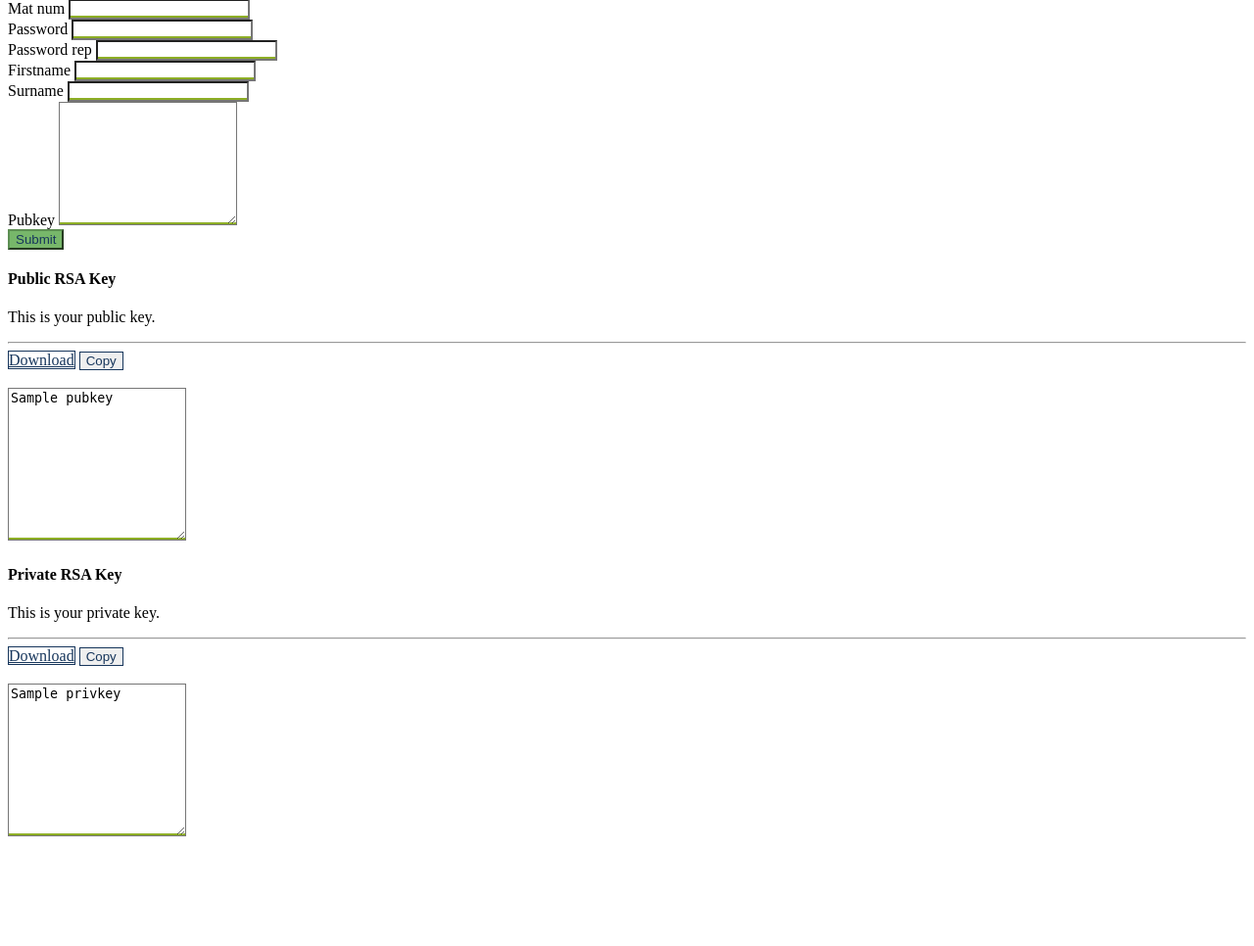
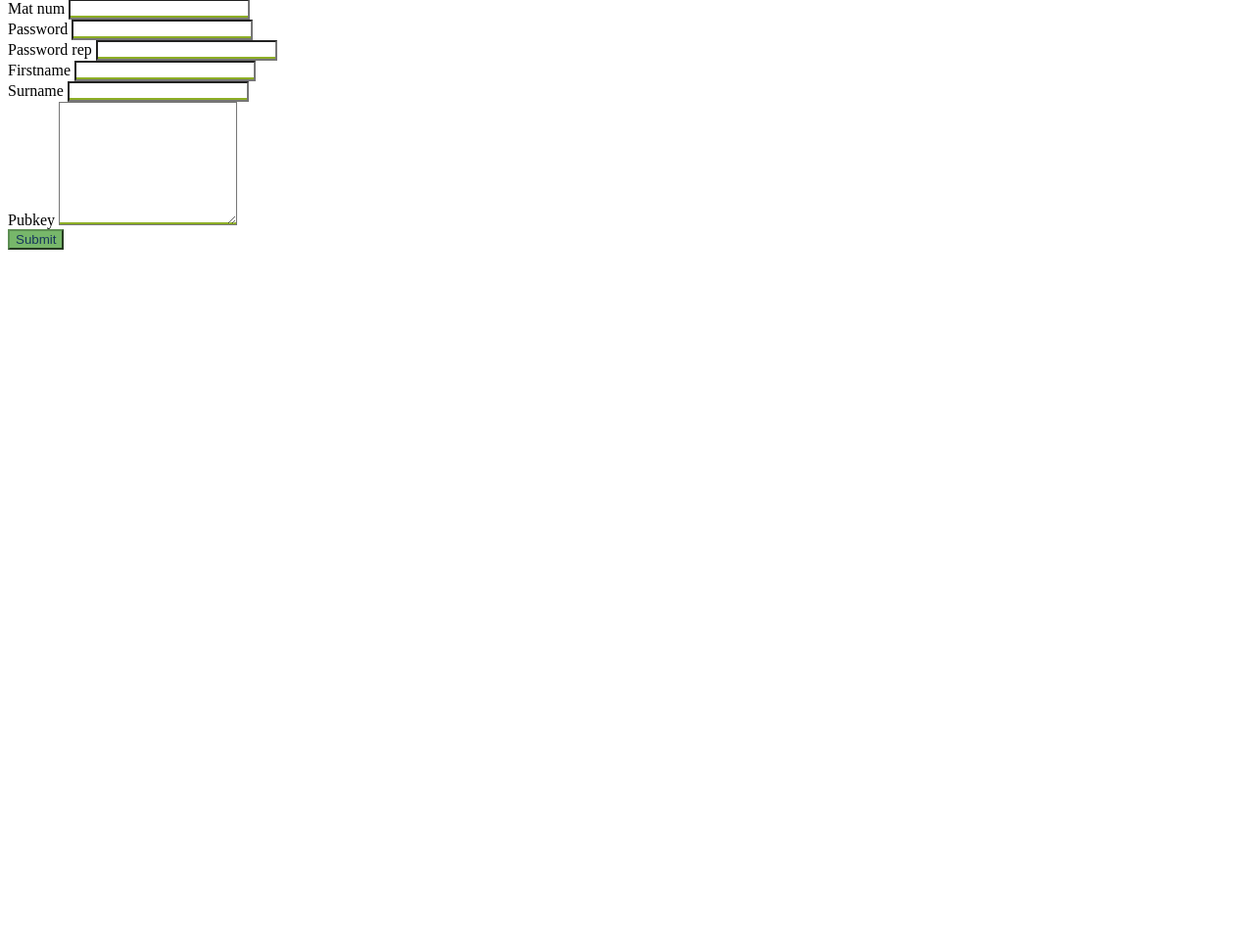
Before and after one commit to remote-exercise-framework/ref, a Python web app: template webapp/ref/templates/student_getkey.html in a window 1280 px wide. Shown: the part 172-1138 px from the top of the page at 98% size. After the commit the page ends 427 px from the top, so only its background shows below. Run offline with Jinja, Linux system fonts and the light colour scheme; the template is opened without the code that fills it: most values are stand-ins (such as "Sample title", 1, 10 or a date in 2020); form fields are guessed from the names that the template uses; some libraries are stand-ins or nearby versions.

Commit message:
Fix bug when user tries to register with existing key but enters wrong password

```diff
--- a/webapp/ref/templates/student_getkey.html
+++ b/webapp/ref/templates/student_getkey.html
@@ -77,7 +77,7 @@ function copy_text(id) {
 
 {% endif %}
 
-{% if pubkey %}
+{% if pubkey and signed_mat %}
 
     <div class="alert alert-success" role="alert">
         <h4 class="alert-heading">Public RSA Key</h4>
@@ -93,7 +93,7 @@ function copy_text(id) {
 
 {% endif %}
 
-{% if privkey %}
+{% if privkey and signed_mat %}
 
     <div class="alert alert-success" role="alert">
         <h4 class="alert-heading">Private RSA Key</h4>
--- a/webapp/ref/templates/student_restorekey.html
+++ b/webapp/ref/templates/student_restorekey.html
@@ -36,7 +36,7 @@ Key Generation
 
 {% endif %}
 
-{% if pubkey %}
+{% if pubkey and signed_mat %}
 
     <div class="alert alert-success" role="alert">
         <h4 class="alert-heading">Public RSA Key</h4>
@@ -52,7 +52,7 @@ Key Generation
 
 {% endif %}
 
-{% if privkey %}
+{% if privkey and signed_mat %}
 
     <div class="alert alert-success" role="alert">
         <h4 class="alert-heading">Private RSA Key</h4>
```
